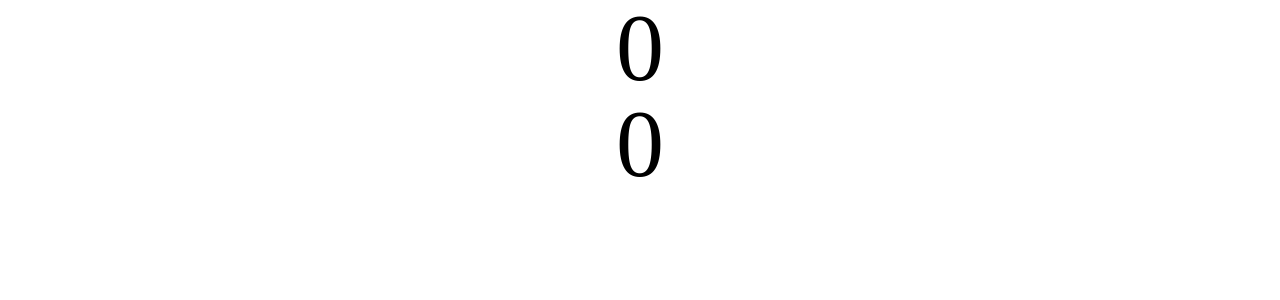
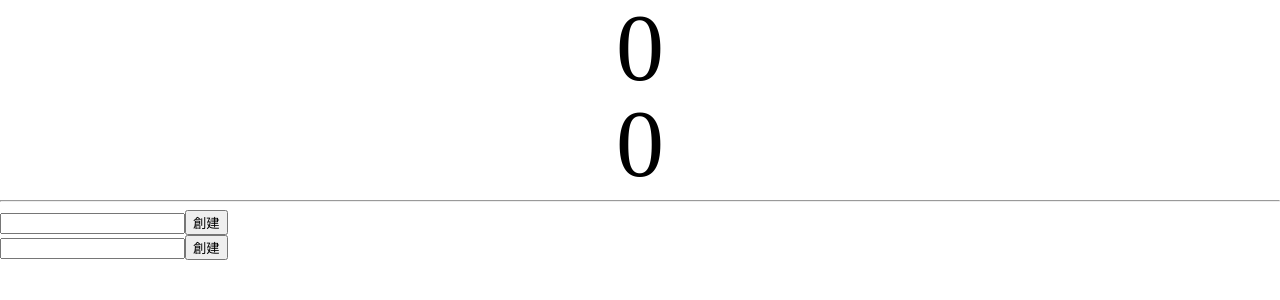
Before and after one commit to wjw960710/project_main, a React (Vite) app in the folder __dev__/ts_vite_react/: page / in a window 1280 px wide. Shown: the top 300 px of the page. Built offline with nearby package versions, Linux system fonts and the light colour scheme.

Commit message:
新增了會有問題的 context 範例 (todo2)

```diff
--- a/__dev__/ts_vite_react/src/app.tsx
+++ b/__dev__/ts_vite_react/src/app.tsx
@@ -1,5 +1,7 @@
 import {Counter} from "./component/counter/counter.tsx";
 import {Counter2} from "./component/counter2/counter.tsx";
+import {Todo} from "./component/todo/todo.tsx";
+import {Todo2} from "./component/todo2/todo.tsx";
 
 function App() {
 
@@ -7,6 +9,9 @@ function App() {
     <div>
       <Counter />
       <Counter2 />
+      <hr/>
+      <Todo />
+      <Todo2 />
     </div>
   )
 }
--- /dev/null
+++ b/__dev__/ts_vite_react/src/component/todo/context.ts
@@ -0,0 +1,9 @@
+import {type ChangeEvent, createContext, type KeyboardEvent} from "react";
+
+export const todoContext = createContext<{
+  input: string
+  list: {value?: { name: string }[]}
+  handleInput: (ev: ChangeEvent<HTMLInputElement>) => void
+  handleCreate: (ev: KeyboardEvent<HTMLInputElement>) => void
+  create: () => void
+}>(null!)
--- /dev/null
+++ b/__dev__/ts_vite_react/src/component/todo/todo.tsx
@@ -0,0 +1,47 @@
+import {todoContext} from "./context.ts";
+import {type ChangeEvent, type KeyboardEvent, useContext, useState} from "react";
+
+export function Todo () {
+  const [input, setInput] = useState('')
+  const [list, setList] = useState<{value?: { name: string }[]}>({})
+
+  function handleInput (ev: ChangeEvent<HTMLInputElement>) {
+    setInput(ev.target.value)
+  }
+
+  function handleCreate (ev: KeyboardEvent<HTMLInputElement>) {
+    if (ev.key !== 'Enter') return
+    create()
+  }
+
+  function create () {
+    if (!input) return
+    if (list.value?.some(e => e.name === input)) return
+    setList(e => ({
+      value: [...e.value || [], {name: input}]
+    }))
+    setInput('')
+  }
+
+  return <todoContext.Provider value={{
+    input,
+    list,
+    handleInput,
+    handleCreate,
+    create,
+  }}>
+    <TodoContent />
+  </todoContext.Provider>
+}
+
+function TodoContent () {
+  const { input, list, handleInput, handleCreate, create } = useContext(todoContext)
+
+  return <div>
+    <input type="text" value={input} onChange={handleInput} onKeyUp={handleCreate} />
+    <button onClick={create}>創建</button>
+    <ul>
+      {list.value?.map(e => <li key={e.name}>{e.name}</li>)}
+    </ul>
+  </div>
+}
--- /dev/null
+++ b/__dev__/ts_vite_react/src/component/todo2/context.ts
@@ -0,0 +1,33 @@
+import {createProvider} from "../../util/context.tsx";
+import {type ChangeEvent, type KeyboardEvent, useState} from "react";
+
+export const { Provider: TodoProvider, useProvider: useTodo } =createProvider(() => {
+  const [input, setInput] = useState('')
+  const [list, setList] = useState<{value?: { name: string }[]}>({})
+
+  function handleInput (ev: ChangeEvent<HTMLInputElement>) {
+    setInput(ev.target.value)
+  }
+
+  function handleCreate (ev: KeyboardEvent<HTMLInputElement>) {
+    if (ev.key !== 'Enter') return
+    create()
+  }
+
+  function create () {
+    if (!input) return
+    if (list.value?.some(e => e.name === input)) return
+    setList(e => ({
+      value: [...e.value || [], {name: input}]
+    }))
+    setInput('')
+  }
+
+  return {
+    input,
+    list,
+    handleInput,
+    handleCreate,
+    create,
+  }
+})
--- /dev/null
+++ b/__dev__/ts_vite_react/src/component/todo2/todo.tsx
@@ -0,0 +1,19 @@
+import {TodoProvider, useTodo} from "./context.ts";
+
+export function Todo2 () {
+  return <TodoProvider>
+    <TodoContent />
+  </TodoProvider>
+}
+
+function TodoContent () {
+  const { input, list, handleInput, handleCreate, create } = useTodo()
+
+  return <div>
+    <input type="text" value={input} onChange={handleInput} onKeyUp={handleCreate} />
+    <button onClick={create}>創建</button>
+    <ul>
+      {list.value?.map(e => <li key={e.name}>{e.name}</li>)}
+    </ul>
+  </div>
+}
```
